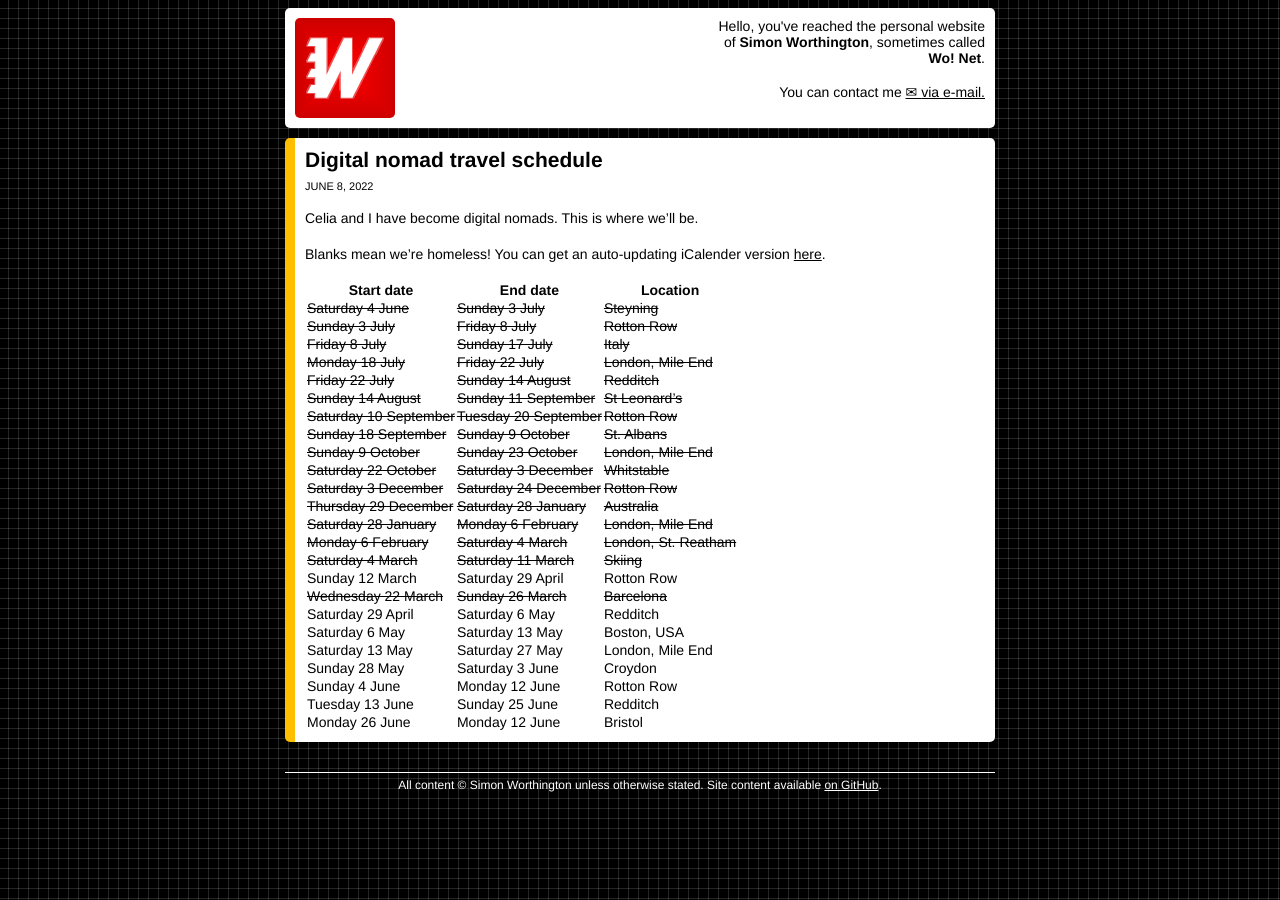
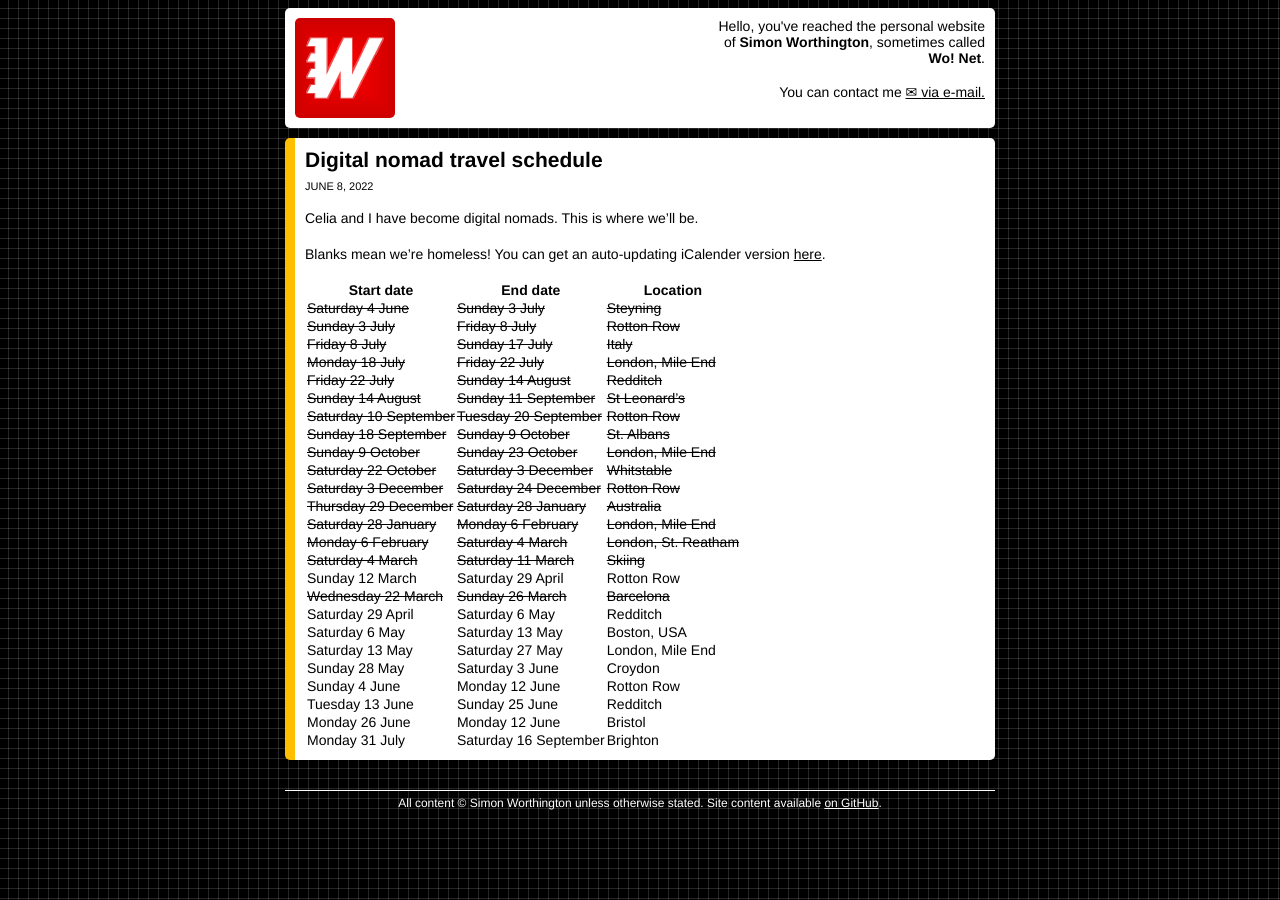
Before and after one commit to simonwo/simonwo.net, a Jekyll site: the page built from _posts/2022-06-08-travel-schedule.md, in a window 1280 px wide. Built offline with Jekyll 4.4.1, drawn with Linux system fonts in a browser that asks for light colours; comment, search, counter and statistics services are not loaded.

Commit message:
Add Brighton.

```diff
--- a/_data/nomads.yml
+++ b/_data/nomads.yml
@@ -70,3 +70,6 @@
 - start: 2023-06-26
   end: 2023-06-12
   location: Bristol
+- start: 2023-07-31
+  end: 2023-09-16
+  location: Brighton
```
